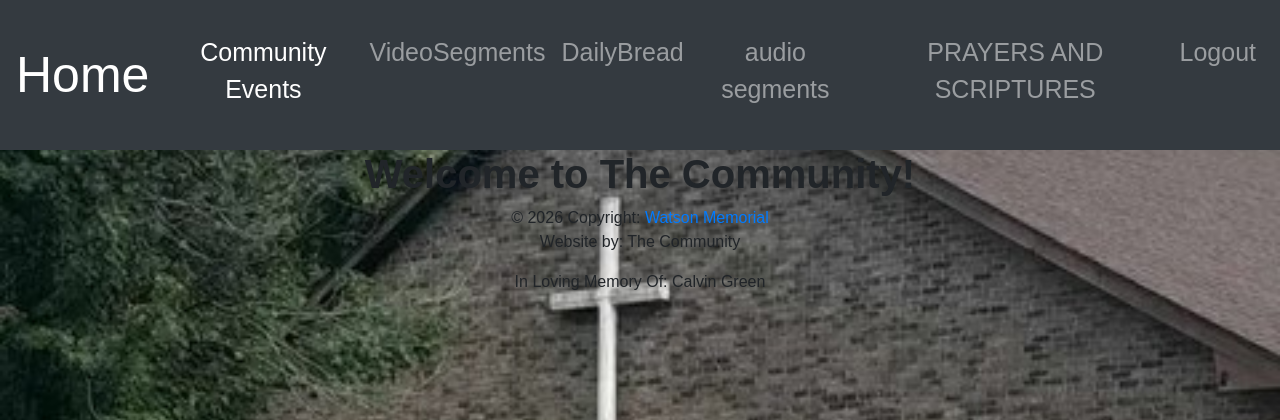
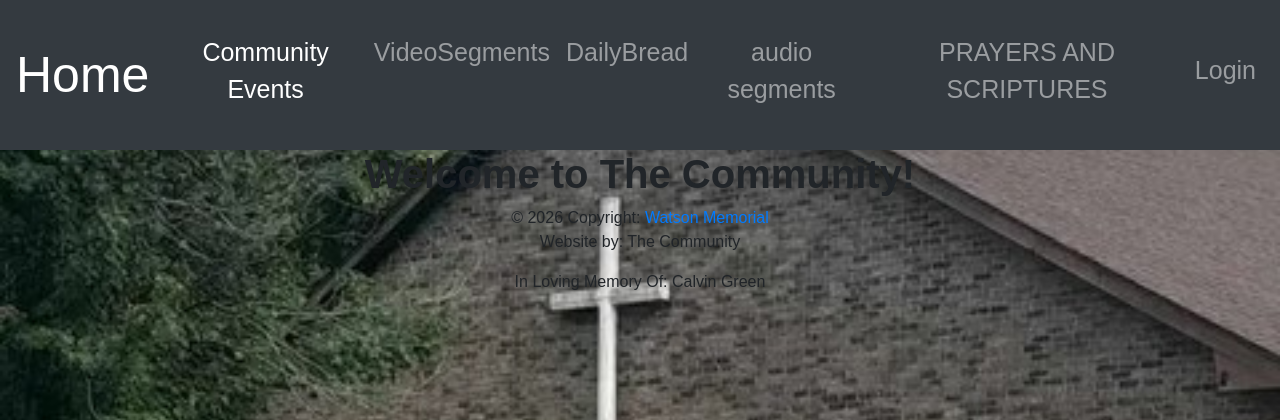
Before and after one commit to robertthegreat43/WatsonMem, a Django app: page / in a window 1280 px wide. Shown: the top 420 px of the page. Run offline with Django 5.2, Linux system fonts and the light colour scheme; some libraries are stand-ins or nearby versions.

Commit message:
Refactor home.html for improved layout and navigation
Updated the HTML structure and navigation for better user experience.

```diff
--- a/Templates/home.html
+++ b/Templates/home.html
@@ -44,42 +44,55 @@
   <body>
 
      <nav class="navbar navbar-expand-sm navbar-dark bg-dark sticky-top">
-          <a class="navbar-brand" href='/home/'>Home</a>
-          <button class="navbar-toggler" type="button" data-toggle="collapse" data-target="#navbarSupportedContent" aria-controls="navbarSupportedContent" aria-expanded="false" aria-label="Toggle navigation">
+  <a class="navbar-brand" href="/home/">Home</a>
+  <button class="navbar-toggler" type="button" data-toggle="collapse" data-target="#navbarSupportedContent"
+    aria-controls="navbarSupportedContent" aria-expanded="false" aria-label="Toggle navigation">
     <span class="navbar-toggler-icon"></span>
   </button>
+
   <div class="collapse navbar-collapse" id="navbarSupportedContent">
     <ul class="navbar-nav mr-auto">
       <li class="nav-item active">
         <a class="nav-link" href="/index/">Community Events <span class="sr-only">(current)</span></a>
       </li>
       <li class="nav-item">
-                <a class="nav-link" href="/Videorecording/"> VideoSegments</a>
+        <a class="nav-link" href="/Videorecording/">VideoSegments</a>
       </li>
-              <li class="nav-item" >
+      <li class="nav-item">
         <a class="nav-link" href="/daily_bread/">DailyBread</a>
       </li>
       <li class="nav-item">
         <a class="nav-link" href="/prayers_for_those_in_need">audio segments</a>
       </li>
       <li class="nav-item">
-                <a class="nav-link" href="/biblechat/"> PRAYERS AND SCRIPTURES</a>
+        <a class="nav-link" href="/biblechat/">PRAYERS AND SCRIPTURES</a>
       </li>
-              {% if not user.is_authenticated %}
-               <li class="nav_item">
-                <a class="nav-link" href="accounts/logout">Logout</a>
+    </ul>
+
+    <ul class="navbar-nav">
+      {% if user.is_authenticated %}
+        <!-- Show logout when authenticated -->
+        <li class="nav-item">
+          <!-- Option A: simple logout link (if your logout view accepts GET) -->
+          <a class="nav-link" href="/accounts/logout/">Logout</a>
         </li>
+        <!-- Option B (recommended): POST logout to avoid CSRF side-effects -->
+        {#
+        <li class="nav-item">
+          <form method="post" action="{% url 'logout' %}">
+            {% csrf_token %}
+            <button type="submit" class="btn btn-link nav-link" style="padding: 0;">Logout</button>
+          </form>
+        </li>
+        #}
       {% else %}
+        <!-- Show login when not authenticated -->
         <li class="nav-item">
-                <a class="nav-link" href="/accounts/login/">login</a>
+          <a class="nav-link" href="/accounts/login/">Login</a>
         </li>
-
-
-
       {% endif %}
     </ul>
   </div>
-
 </nav>
     {% block content %}
         <h1><b>Welcome to The Community!</b></h1>
```
Lines whose indentation alone changed are shown as unchanged.
